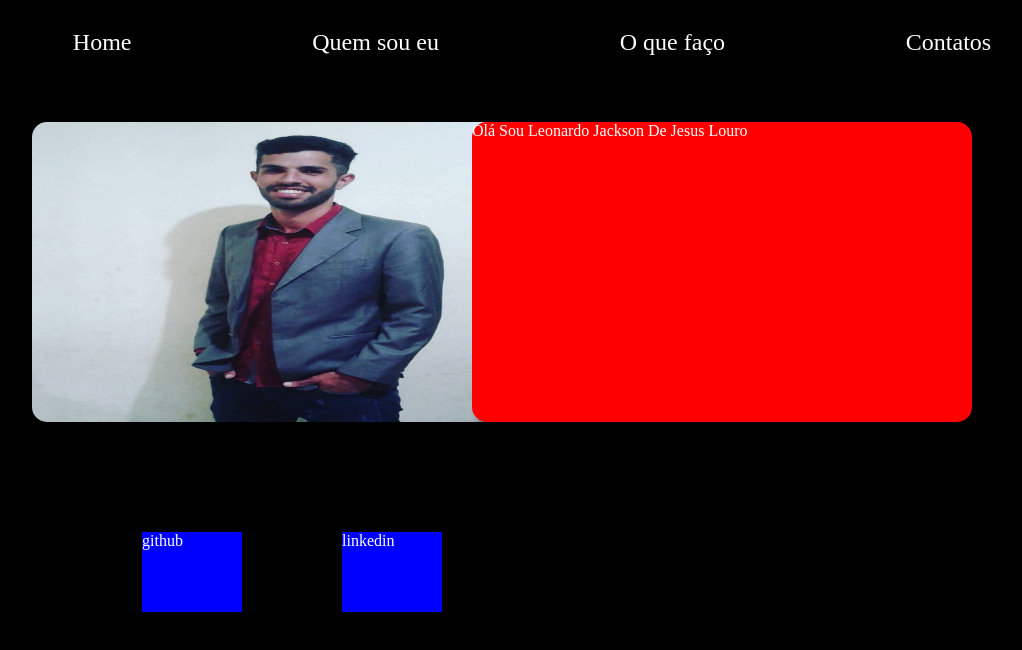
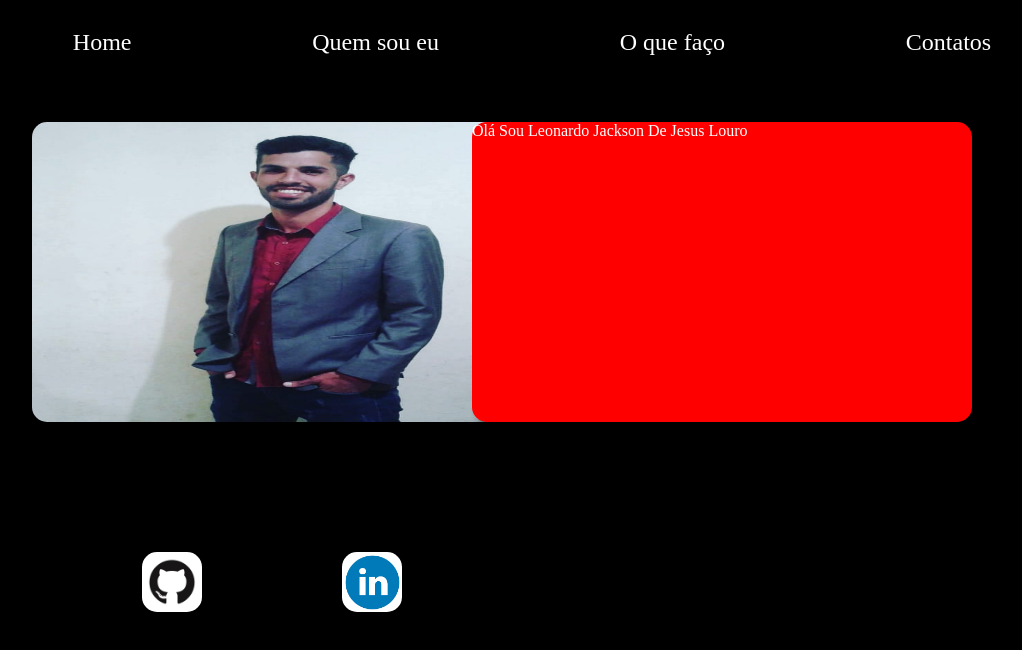
Before and after one commit to Leojjackson/Apresenta-o, a plain HTML site: page index.html in a window 1280 px wide. Shown: the part 58-708 px from the top of the page, without its empty margins (108-1130 px from the left). Drawn offline with Linux system fonts and the light colour scheme.

Commit message:
Atualizando img

```diff
--- a/estilo.css
+++ b/estilo.css
@@ -39,14 +39,22 @@ img{
     bottom: 130px;
     left:250px;
     background-color: blue;
-    width:100px;
-    height: 80px;
+    width:60px;
+    height: 60px;
+    border-radius: 15px;
+    background-image: url(imagens/GitHub-logo.png);
+    background-repeat:no-repeat;
+    background-size:contain;
 }
 .likedin-link{
     background-color: blue;
-    width:100px;
-    height: 80px;
+    width:60px;
+    height: 60px;
     position: absolute;
     bottom: 130px;
     left:450px;
+    border-radius: 15px;
+    background-image: url(imagens/likedin-3.png);
+    background-repeat:no-repeat;
+    background-size:contain;
 }
--- a/index.html
+++ b/index.html
@@ -25,9 +25,10 @@
         <img src="imagens/jackson.png" alt="">
 
     </div>
-    <nav class="github-link">github</nav>
+    <div class="github-link"><a href="https://github.com/Leojjackson" target="_blank"></a></div>
 
-    <nav class="likedin-link">linkedin</nav>
+    <nav class="likedin-link"> <a href="#" target="_blank"></a></nav>
+
     <aside class="texto-apresentacao">
     <p>Olá Sou Leonardo Jackson De Jesus Louro</p>
     </aside>
```
Also changed, not shown: imagens/GitHub-logo.png (added), imagens/likedin-2.png (added), imagens/likedin-3.png (added), imagens/likedin.png (added).
